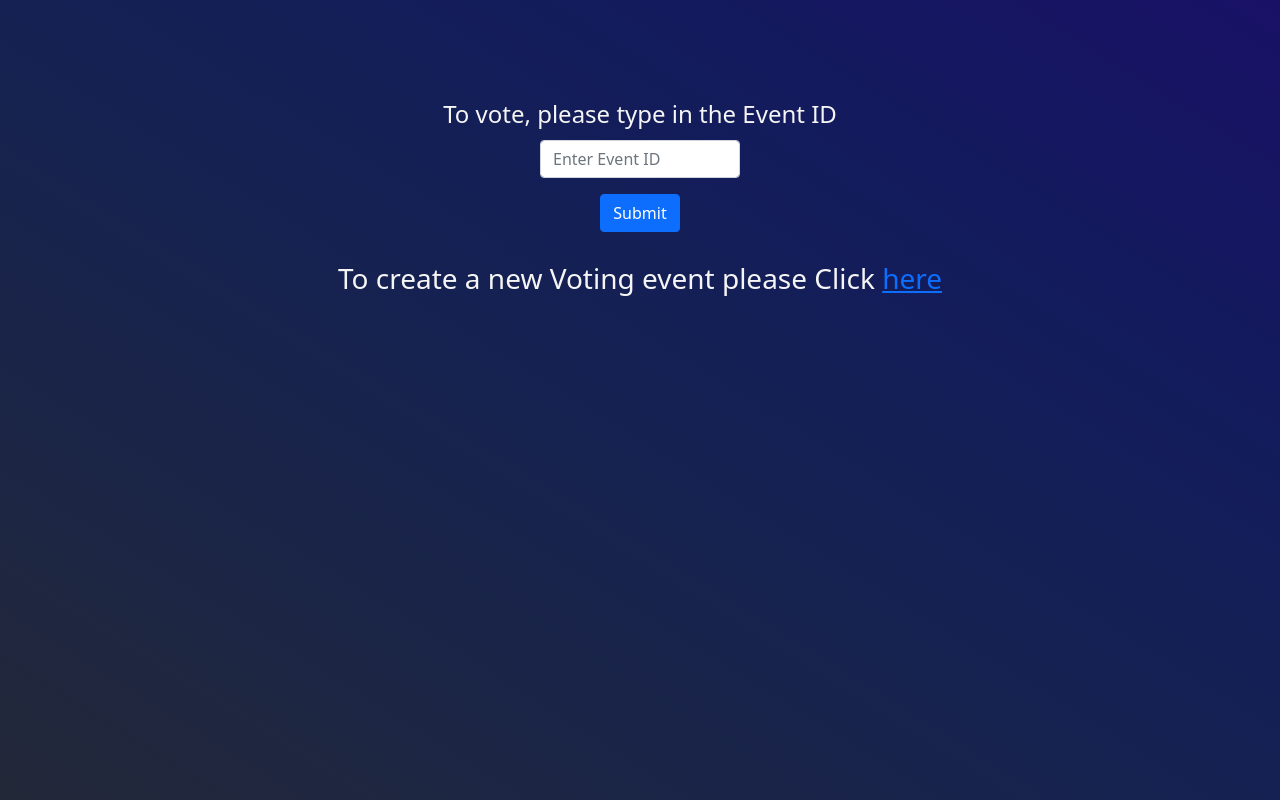
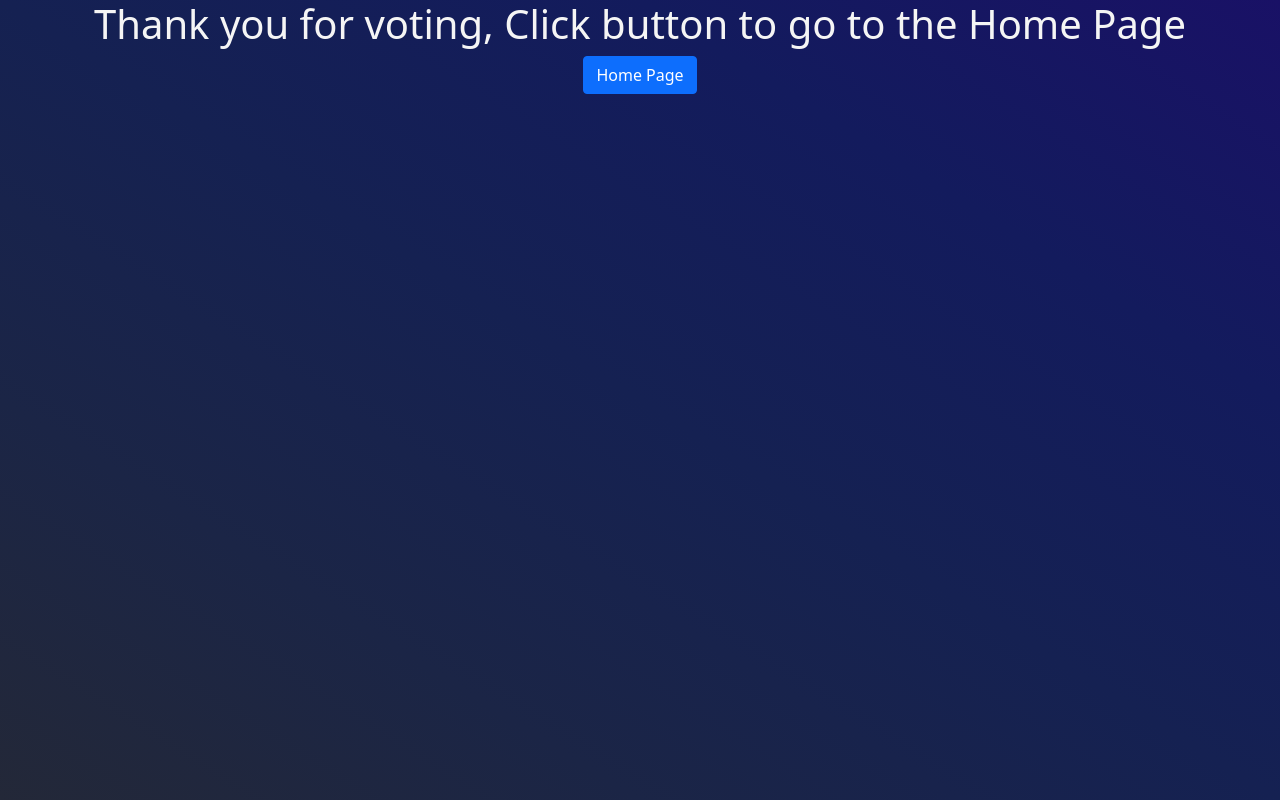
Before and after one commit to sahil-13399/VoteMe-EVoter-App, a React (Create React App) app in the folder react-client/: page /completed in a window 1280 px wide. Built offline with nearby package versions, Linux system fonts and the light colour scheme.

Commit message:
Added thank you page

```diff
--- a/react-client/src/App.js
+++ b/react-client/src/App.js
@@ -7,12 +7,16 @@ import {
 } from "react-router-dom";
 import Main from './components/Main';
 import Event from './components/Event';
+import Completed from './components/Completed';
 
 function App() {
   return (
     <Router>
       <div className="App">
         <Switch>
+        <Route path = "/completed">
+          <Completed />
+        </Route>
           <Route path = "/login">
 
           </Route>
--- a/react-client/src/components/Candidate.js
+++ b/react-client/src/components/Candidate.js
@@ -3,7 +3,14 @@ import Card from 'react-bootstrap/Card'
  import {Button} from 'react-bootstrap'
 
 
-function Candidate({name,desc,img}) {
+function Candidate({id,name,desc,img}) {
+
+    const handleVote = () => {
+        //Call backend to vote for current candidate id
+        // Get the eventId using localStorage
+        //history push to ThankYou page and save a token of Voted.
+    }
+
     return (
         <div style = {{color : "black",margin : "20px"}}>
             {console.log("Hello Candidate")}
@@ -14,7 +21,7 @@ function Candidate({name,desc,img}) {
                     <Card.Text>
                         {desc}
                     </Card.Text>
-                    <Button variant="primary">Vote for Me</Button>
+                    <Button onClick = {handleVote} variant="primary">Vote for Me</Button>
                 </Card.Body>
             </Card>
         </div>
--- /dev/null
+++ b/react-client/src/components/Completed.js
@@ -0,0 +1,20 @@
+import React from 'react'
+import { Button } from 'react-bootstrap'
+import { useHistory } from 'react-router';
+
+
+function Completed() {
+
+    const history = useHistory();
+
+    return (
+        <div>
+            <h1>Thank you for voting, Click button to go to the Home Page</h1>
+            <Button onClick = {() => {
+                history.push("/completed")
+            }} variant="primary">Home Page</Button>
+        </div>
+    )
+}
+
+export default Completed
```
